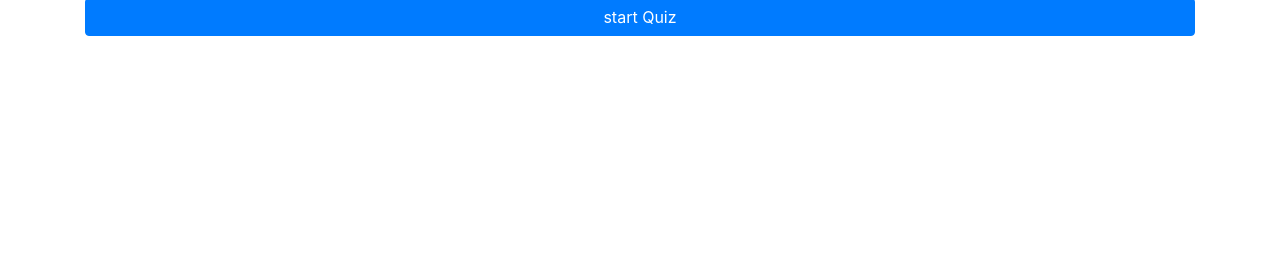
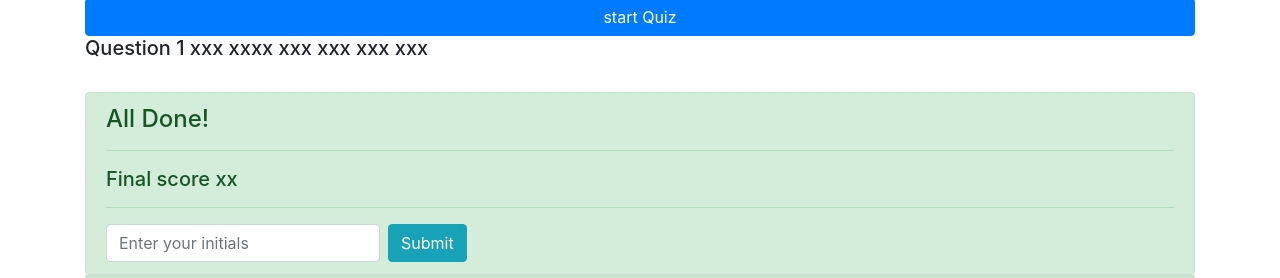
Before and after one commit to Stefan-Aikins/proQuiz, a plain HTML site: page index.html in a window 1280 px wide. Shown: the part 658-936 px from the top of the page. Before the commit the page ends 800 px from the top, so only its background shows below. Drawn offline with nearby package versions, Linux system fonts and the light colour scheme.

Commit message:
more structure added to html

```diff
--- a/index.html
+++ b/index.html
@@ -18,7 +18,7 @@
             <h2>Code Quiz</h2>
         </header>
 
-  <!-- Modal -->
+        <!-- Modal copied bootstrap-->
         <section class="modal fade" id="exampleModal" tabindex="-1" role="dialog" aria-labelledby="exampleModalLabel" aria-hidden="true">
             <div class="modal-dialog" role="document">
                 <div class="modal-content">
@@ -40,7 +40,7 @@
         </section>
 
         <!--contains the app interface-->
-        <main id="app-body">
+        <section id="app-body">
             <!--placing highscore on the top-left and timer on the top right-->
             <div id="top-container">
                 <a href=""><h6 id="high-score">View High scores</h6></a>
@@ -54,8 +54,58 @@
             <!--clickable button to start the quiz-->
             <button type="button" class="btn btn-primary start-button">start Quiz</button>
 
+        </section>
 
-        </main>
+         <!-- Quiz -->
+         <section id="quiz">
+            <h5 id="question">Question 1 xxx xxxx xxx xxx xxx xxx</h5>
+            <div class="row row-cols-1 row-cols-md-2">
+              <div class="col">
+                <div class="list-group mb-4" id="answers"></div>
+              </div>
+              <div class="col">
+                <div id="image_area"></div>
+              </div>
+            </div>
+          </section>
+
+          <!-- All Done -->
+          <section id="allDone">
+            <div class="alert alert-success mt-0 mb-0">
+              <h4 class="alert-heading">All Done!</h4>
+              <hr />
+              <h5 class="mb-0">Final score <span id="finalScore">xx</span></h5>
+              <hr />
+              <form class="form-inline">
+                <input
+                  class="form-control mr-2"
+                  type="text"
+                  id="initials"
+                  placeholder="Enter your initials"
+                />
+                <button type="submit" class="btn btn-info" id="submit">
+                  Submit
+                </button>
+              </form>
+            </div>
+          </section>
+
+          <!-- Card Footer -->
+        <div class="card-footer text-muted p-0">
+            <div class="progress" style="height: 100%;">
+              <div
+                class="progress-bar bg-info progress-bar-striped progress-bar-animated"
+                style="width: 0%; height: 100%;"
+              ></div>
+            </div>
+            <div class="alert alert-success mt-0 mb-0 pt-0 pb-0" id="assess-ft">
+              <strong></strong>
+            </div>
+          </div>
+          <!-- /Card Footer -->
+        </section>
+        <!-- /The Main Card -->
+      </div>
 
     </div>
 
```
Also changed, not shown: script.js (+31 -0 lines). Lines whose indentation alone changed are shown as unchanged.
